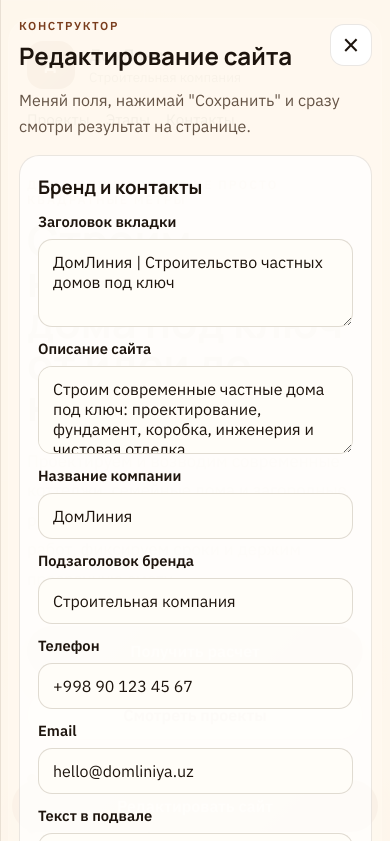
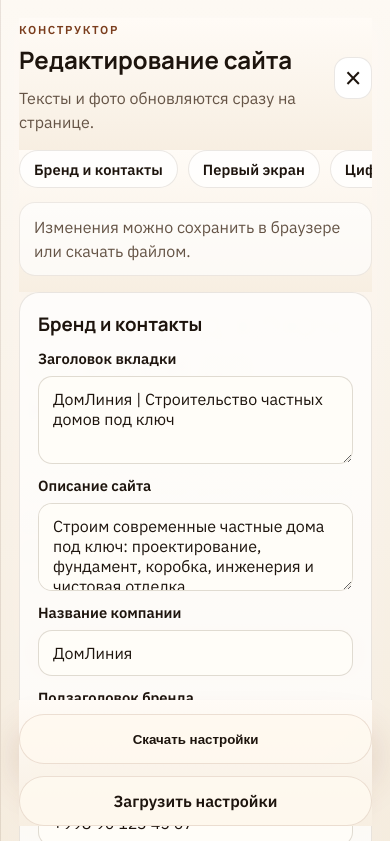
Before and after one commit to indi1547-lab/sitemaker, a plain HTML site: page index.html in a window 390 px wide. Both pictures are taken after a click on the button "Редактировать сайт". Shown: the top 841 px of the page. Drawn offline with Linux system fonts and the light colour scheme.

Commit message:
Improve site editor UX and image controls

```diff
--- a/app.js
+++ b/app.js
@@ -16,6 +16,7 @@ const editorGroups = [
   {
     title: "Первый экран",
     fields: [
+      ["heroMainImage", "Фото главного блока", "url"],
       ["heroEyebrow", "Надзаголовок"],
       ["heroTitle", "Главный заголовок"],
       ["heroText", "Описание"],
@@ -58,14 +59,17 @@ const editorGroups = [
   {
     title: "Проекты",
     fields: [
+      ["project1Image", "Проект 1: фото", "url"],
       ["projectsEyebrow", "Проекты: надзаголовок"],
       ["projectsTitle", "Проекты: заголовок"],
       ["project1Label", "Проект 1: метка"],
       ["project1Title", "Проект 1: заголовок"],
       ["project1Text", "Проект 1: текст"],
+      ["project2Image", "Проект 2: фото", "url"],
       ["project2Label", "Проект 2: метка"],
       ["project2Title", "Проект 2: заголовок"],
       ["project2Text", "Проект 2: текст"],
+      ["project3Image", "Проект 3: фото", "url"],
       ["project3Label", "Проект 3: метка"],
       ["project3Title", "Проект 3: заголовок"],
       ["project3Text", "Проект 3: текст"]
@@ -95,11 +99,15 @@ const editableNodes = [...document.querySelectorAll("[data-edit-key]")];
 const form = document.querySelector(".site-editor__form");
 const toggleButton = document.querySelector(".editor-toggle");
 const editor = document.querySelector(".site-editor");
+const backdrop = document.querySelector(".editor-backdrop");
 const closeButton = document.querySelector(".site-editor__close");
 const saveButton = document.querySelector(".site-editor__save");
 const resetButton = document.querySelector(".site-editor__reset");
 const exportButton = document.querySelector(".site-editor__export");
 const importInput = document.querySelector(".site-editor__file");
+const sectionsNav = document.querySelector(".site-editor__sections");
+const statusNode = document.querySelector(".site-editor__status");
+const imageNodes = [...document.querySelectorAll("[data-edit-image-key]")];
 
 const defaults = editableNodes.reduce((acc, node) => {
   const key = node.dataset.editKey;
@@ -116,6 +124,12 @@ const defaults = editableNodes.reduce((acc, node) => {
   return acc;
 }, {});
 
+imageNodes.forEach((node) => {
+  const key = node.dataset.editImageKey;
+  const styleValue = getComputedStyle(node).getPropertyValue("--card-image").trim();
+  defaults[key] = styleValue.replace(/^url\(["']?/, "").replace(/["']?\)$/, "");
+});
+
 function getStoredContent() {
   try {
     return JSON.parse(localStorage.getItem(STORAGE_KEY)) || {};
@@ -126,16 +140,27 @@ function getStoredContent() {
 
 function buildEditor() {
   form.innerHTML = "";
+  sectionsNav.innerHTML = "";
 
   editorGroups.forEach((group) => {
     const section = document.createElement("section");
     section.className = "site-editor__group";
+    section.id = `editor-group-${group.title.toLowerCase().replace(/[^\p{L}\p{N}]+/gu, "-")}`;
 
     const title = document.createElement("h3");
     title.textContent = group.title;
     section.appendChild(title);
 
-    group.fields.forEach(([key, label]) => {
+    const navButton = document.createElement("button");
+    navButton.type = "button";
+    navButton.className = "site-editor__chip";
+    navButton.textContent = group.title;
+    navButton.addEventListener("click", () => {
+      section.scrollIntoView({ behavior: "smooth", block: "start" });
+    });
+    sectionsNav.appendChild(navButton);
+
+    group.fields.forEach(([key, label, type]) => {
       const wrapper = document.createElement("label");
       wrapper.className = "site-editor__field";
 
@@ -143,11 +168,17 @@ function buildEditor() {
       text.textContent = label;
       wrapper.appendChild(text);
 
-      const input = key === "heroText" || key === "metaDescription" || key.endsWith("Text") || key.endsWith("Title")
+      const input = type === "url"
+        ? document.createElement("input")
+        : key === "heroText" || key === "metaDescription" || key.endsWith("Text") || key.endsWith("Title")
         ? document.createElement("textarea")
         : document.createElement("input");
 
       input.name = key;
+      input.placeholder = type === "url" ? "https://..." : "";
+      if (type === "url") {
+        input.type = "url";
+      }
       input.value = defaults[key] || "";
       wrapper.appendChild(input);
       section.appendChild(wrapper);
@@ -195,6 +226,14 @@ function applyContent(content) {
       .toUpperCase();
     brandMark.textContent = letters || "DL";
   }
+
+  imageNodes.forEach((node) => {
+    const key = node.dataset.editImageKey;
+    const value = content[key] ?? defaults[key] ?? "";
+    if (value) {
+      node.style.setProperty("--card-image", `url("${value}")`);
+    }
+  });
 }
 
 function getFormContent() {
@@ -213,9 +252,15 @@ function syncForm(content) {
 
 function setEditorState(isOpen) {
   editor.classList.toggle("is-open", isOpen);
+  backdrop.hidden = !isOpen;
+  backdrop.classList.toggle("is-visible", isOpen);
   toggleButton.setAttribute("aria-expanded", String(isOpen));
   editor.setAttribute("aria-hidden", String(!isOpen));
   document.body.classList.toggle("editor-open", isOpen);
+}
+
+function setStatus(message) {
+  statusNode.textContent = message;
 }
 
 buildEditor();
@@ -231,16 +276,27 @@ closeButton.addEventListener("click", () => {
   setEditorState(false);
 });
 
+backdrop.addEventListener("click", () => {
+  setEditorState(false);
+});
+
+form.addEventListener("input", () => {
+  applyContent({ ...defaults, ...getFormContent() });
+  setStatus("Предпросмотр обновлен. Нажми \"Сохранить\", чтобы оставить изменения в этом браузере.");
+});
+
 saveButton.addEventListener("click", () => {
   const nextContent = getFormContent();
   localStorage.setItem(STORAGE_KEY, JSON.stringify(nextContent));
   applyContent({ ...defaults, ...nextContent });
+  setStatus("Сохранено в браузере. Эти изменения останутся на этом устройстве.");
 });
 
 resetButton.addEventListener("click", () => {
   localStorage.removeItem(STORAGE_KEY);
   syncForm(defaults);
   applyContent(defaults);
+  setStatus("Все изменения сброшены к исходной версии сайта.");
 });
 
 exportButton.addEventListener("click", () => {
@@ -251,6 +307,7 @@ exportButton.addEventListener("click", () => {
   link.download = "site-content.json";
   link.click();
   URL.revokeObjectURL(url);
+  setStatus("Настройки скачаны файлом JSON.");
 });
 
 importInput.addEventListener("change", async (event) => {
@@ -265,6 +322,7 @@ importInput.addEventListener("change", async (event) => {
     syncForm({ ...defaults, ...content });
     localStorage.setItem(STORAGE_KEY, JSON.stringify({ ...defaults, ...content }));
     applyContent({ ...defaults, ...content });
+    setStatus("Настройки загружены из файла и применены к сайту.");
   } catch {
     window.alert("Не удалось загрузить настройки. Проверь JSON-файл.");
   } finally {
--- a/index.html
+++ b/index.html
@@ -18,6 +18,7 @@
   <link rel="stylesheet" href="styles.css">
 </head>
 <body>
+  <div class="editor-backdrop" hidden></div>
   <button class="editor-toggle" type="button" aria-expanded="false" aria-controls="site-editor">
     Редактировать сайт
   </button>
@@ -60,7 +61,7 @@
         </section>
 
         <aside class="hero-panel">
-          <div class="hero-card hero-card-main">
+          <div class="hero-card hero-card-main" data-edit-image-key="heroMainImage">
             <span class="hero-card-label" data-edit-key="heroMainCardLabel">Старт строительства</span>
             <strong data-edit-key="heroMainCardValue">от 45 дней</strong>
             <p data-edit-key="heroMainCardText">После утверждения проекта и подготовки участка.</p>
@@ -127,21 +128,21 @@
         </div>
 
         <div class="project-grid">
-          <article class="project-card project-forest">
+          <article class="project-card project-forest" data-edit-image-key="project1Image">
             <div class="project-copy">
               <span data-edit-key="project1Label">Forest 140</span>
               <h3 data-edit-key="project1Title">Одноэтажный дом с террасой</h3>
               <p data-edit-key="project1Text">3 спальни, кухня-гостиная, панорамные окна, навес для авто.</p>
             </div>
           </article>
-          <article class="project-card project-city">
+          <article class="project-card project-city" data-edit-image-key="project2Image">
             <div class="project-copy">
               <span data-edit-key="project2Label">City Brick 210</span>
               <h3 data-edit-key="project2Title">Семейный двухэтажный дом</h3>
               <p data-edit-key="project2Text">4 спальни, кабинет, мастер-блок, просторная гостиная и котельная.</p>
             </div>
           </article>
-          <article class="project-card project-air">
+          <article class="project-card project-air" data-edit-image-key="project3Image">
             <div class="project-copy">
               <span data-edit-key="project3Label">Air Loft 175</span>
               <h3 data-edit-key="project3Title">Современный дом в стиле минимализм</h3>
@@ -209,13 +210,15 @@
       <div>
         <p class="site-editor__eyebrow">Конструктор</p>
         <h2>Редактирование сайта</h2>
+        <p class="site-editor__subhead">Тексты и фото обновляются сразу на странице.</p>
       </div>
       <button class="site-editor__close" type="button" aria-label="Закрыть редактор">×</button>
     </div>
 
-    <p class="site-editor__hint">
-      Меняй поля, нажимай "Сохранить" и сразу смотри результат на странице.
-    </p>
+    <div class="site-editor__toolbar">
+      <div class="site-editor__sections"></div>
+      <p class="site-editor__status" aria-live="polite">Изменения можно сохранить в браузере или скачать файлом.</p>
+    </div>
 
     <form class="site-editor__form"></form>
 
--- a/styles.css
+++ b/styles.css
@@ -54,6 +54,20 @@ body::before {
   box-shadow: var(--shadow);
 }
 
+.editor-backdrop {
+  position: fixed;
+  inset: 0;
+  z-index: 35;
+  background: rgba(28, 18, 11, 0.32);
+  backdrop-filter: blur(4px);
+  opacity: 0;
+  transition: opacity 220ms ease;
+}
+
+.editor-backdrop.is-visible {
+  opacity: 1;
+}
+
 .editor-toggle {
   position: fixed;
   right: 20px;
@@ -69,6 +83,11 @@ body::before {
   font-weight: 700;
   box-shadow: 0 18px 40px rgba(122, 61, 29, 0.24);
   cursor: pointer;
+  transition: transform 180ms ease, box-shadow 180ms ease;
+}
+
+.editor-toggle:hover {
+  transform: translateY(-2px);
 }
 
 .site-editor {
@@ -76,11 +95,12 @@ body::before {
   top: 0;
   right: 0;
   z-index: 40;
-  width: min(440px, 100vw);
+  width: min(520px, 100vw);
   height: 100vh;
-  padding: 24px;
+  padding: 24px 24px 28px;
   overflow-y: auto;
-  background: rgba(255, 249, 240, 0.96);
+  background:
+    linear-gradient(180deg, rgba(255, 251, 246, 0.98), rgba(247, 238, 225, 0.98));
   border-left: 1px solid var(--line);
   box-shadow: -20px 0 60px rgba(64, 39, 20, 0.18);
   transform: translateX(100%);
@@ -99,6 +119,14 @@ body::before {
   gap: 12px;
 }
 
+.site-editor__header {
+  position: sticky;
+  top: -24px;
+  z-index: 2;
+  padding: 4px 0 16px;
+  background: inherit;
+}
+
 .site-editor__eyebrow {
   margin: 0 0 6px;
   color: var(--brand-deep);
@@ -106,6 +134,12 @@ body::before {
   letter-spacing: 0.14em;
   font-size: 0.72rem;
   font-weight: 700;
+}
+
+.site-editor__subhead {
+  margin: 10px 0 0;
+  color: var(--muted);
+  line-height: 1.5;
 }
 
 .site-editor__header h2,
@@ -129,6 +163,47 @@ body::before {
 .site-editor__hint {
   color: var(--muted);
   line-height: 1.6;
+}
+
+.site-editor__toolbar {
+  position: sticky;
+  top: 74px;
+  z-index: 2;
+  display: grid;
+  gap: 12px;
+  padding-bottom: 16px;
+  background: inherit;
+}
+
+.site-editor__sections {
+  display: flex;
+  gap: 10px;
+  overflow-x: auto;
+  padding-bottom: 2px;
+}
+
+.site-editor__chip {
+  flex: 0 0 auto;
+  min-height: 38px;
+  padding: 0 14px;
+  border: 1px solid rgba(86, 61, 37, 0.12);
+  border-radius: 999px;
+  background: rgba(255, 255, 255, 0.78);
+  color: var(--text);
+  font: inherit;
+  font-size: 0.92rem;
+  font-weight: 600;
+  cursor: pointer;
+}
+
+.site-editor__status {
+  margin: 0;
+  padding: 12px 14px;
+  border: 1px solid rgba(86, 61, 37, 0.1);
+  border-radius: 16px;
+  background: rgba(255, 255, 255, 0.68);
+  color: var(--muted);
+  line-height: 1.5;
 }
 
 .site-editor__form {
@@ -173,6 +248,10 @@ body::before {
 
 .site-editor__actions {
   margin-top: 18px;
+  position: sticky;
+  bottom: 0;
+  padding-top: 14px;
+  background: inherit;
 }
 
 .site-editor__actions .button {
@@ -388,12 +467,13 @@ body::before {
 }
 
 .hero-card-main {
+  --card-image: url("https://images.unsplash.com/photo-1512917774080-9991f1c4c750?auto=format&fit=crop&w=1200&q=80");
   min-height: 240px;
   display: grid;
   align-content: end;
   background:
     linear-gradient(180deg, transparent, rgba(24, 17, 12, 0.58)),
-    url("https://images.unsplash.com/photo-1512917774080-9991f1c4c750?auto=format&fit=crop&w=1200&q=80") center/cover;
+    var(--card-image) center/cover;
   color: #fff;
 }
 
@@ -503,15 +583,18 @@ body::before {
 }
 
 .project-forest {
-  background: url("https://images.unsplash.com/photo-1448630360428-65456885c650?auto=format&fit=crop&w=1200&q=80") center/cover;
+  --card-image: url("https://images.unsplash.com/photo-1448630360428-65456885c650?auto=format&fit=crop&w=1200&q=80");
+  background: var(--card-image) center/cover;
 }
 
 .project-city {
-  background: url("https://images.unsplash.com/photo-1600585154526-990dced4db0d?auto=format&fit=crop&w=1200&q=80") center/cover;
+  --card-image: url("https://images.unsplash.com/photo-1600585154526-990dced4db0d?auto=format&fit=crop&w=1200&q=80");
+  background: var(--card-image) center/cover;
 }
 
 .project-air {
-  background: url("https://images.unsplash.com/photo-1600607687939-ce8a6c25118c?auto=format&fit=crop&w=1200&q=80") center/cover;
+  --card-image: url("https://images.unsplash.com/photo-1600607687939-ce8a6c25118c?auto=format&fit=crop&w=1200&q=80");
+  background: var(--card-image) center/cover;
 }
 
 .timeline {
@@ -642,6 +725,10 @@ body::before {
     padding: 18px;
   }
 
+  .site-editor__toolbar {
+    top: 66px;
+  }
+
   .site-editor__actions {
     flex-direction: column;
   }
```
